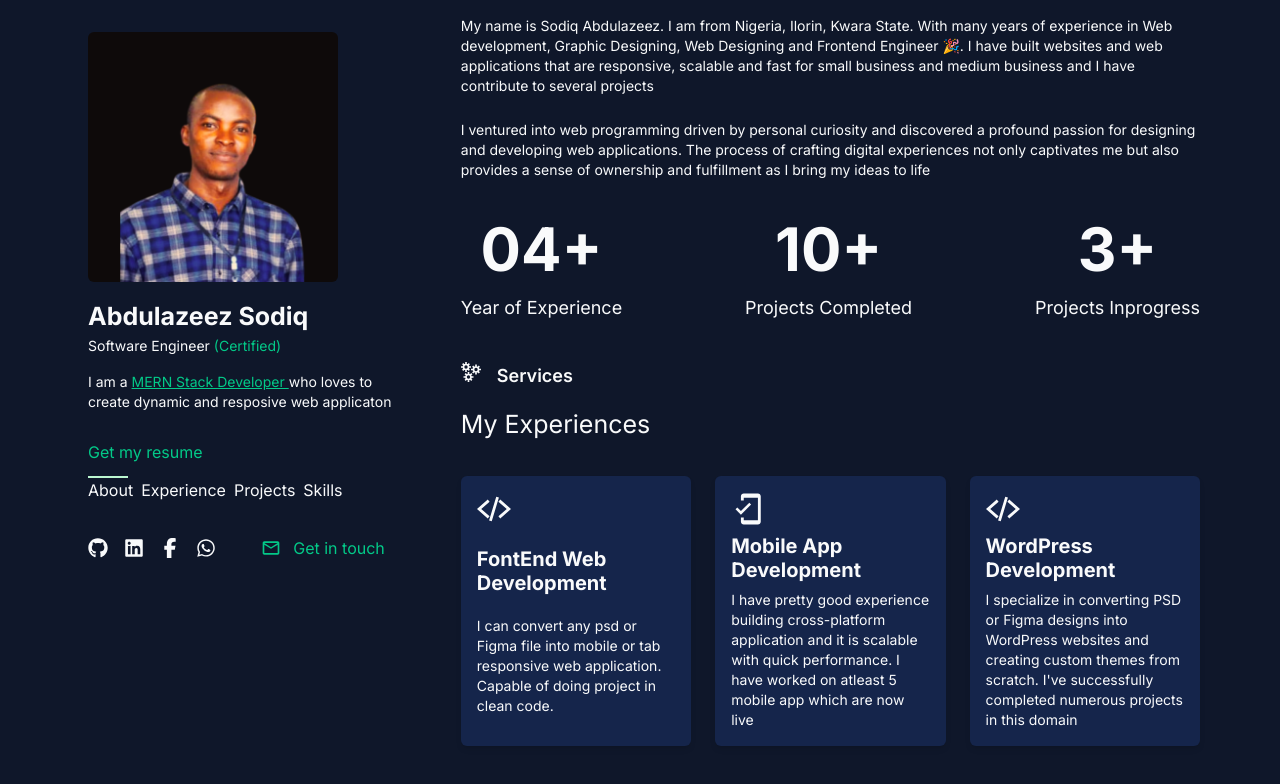
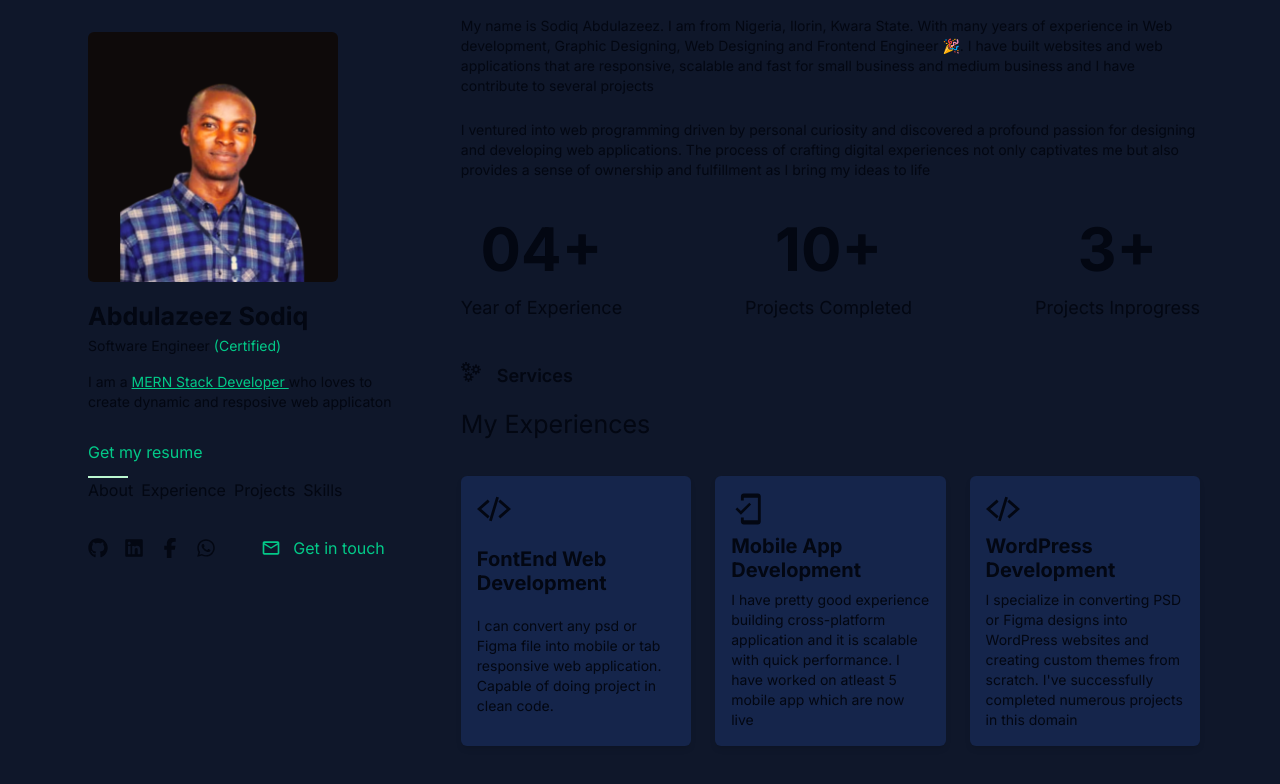
Before and after one commit to Abdulzeez403/abdulazeezsodiq, a Next.js app: page / in a window 1280 px wide. Shown: the top 784 px of the page. Built offline with nearby package versions, Linux system fonts and the light colour scheme.

Commit message:
new update

```diff
--- a/app/Datas/index.ts
+++ b/app/Datas/index.ts
@@ -1,4 +1,4 @@
-interface socailMediaProps { }
+interface socailMediaProps {}
 
 export interface SkillsProps {
   title: string;
@@ -47,10 +47,18 @@ export const ExperienceData: IExperienceProps[] = [
   {
     role: "MERN Stack Developer",
     company: "Asynctechs",
-        date: "Dec, 2022 - Present",
+    date: "Dec, 2022 - 2024",
     desc: "At Asynctechs, a startup located in Kwara State, I started as a frontend developer. Later, I transitioned to testing and eventually returned to development. Throughout my journey, I collaborated with a remote team of eight individuals, spread across different locations",
     techUseds: ["ReactJs", "JavaScript", "NextJs", "Graphql", "React_Native"],
     projects: ["MsGold", "Transact"],
+  },
+  {
+    role: "Mobile Developer",
+    company: "Adestaly",
+    date: "Dec, 2022 - 2024",
+    desc: "Adestaly is a telecom startup focused on reselling data, airtime, electricity bills, and other digital services. As a Mobile Developer, I was responsible for building and maintaining the core application that enabled users to access and manage these services efficiently",
+    techUseds: ["ReactJs", "JavaScript", "NextJs", "Graphql", "React_Native"],
+    projects: ["Adestaly App"],
   },
   {
     role: "FRONTEND Developer",
@@ -147,18 +155,16 @@ export const projectData: IProject[] = [
   {
     img: "/ecommerce.png",
     name: "Accmart",
-        stacks: ["Worpdress,  Elementor, Woo-commerce",],
+    stacks: ["Worpdress,  Elementor, Woo-commerce"],
     link: "https://ecommerce.goolhealthandsport.com",
     desc: "Accmart is a premier phone gadget store offering the latest and most innovative tech accessories. From cutting-edge smartphones to essential gadgets, Accmart provides a wide range of products to meet all your tech needs. ",
   },
 
-
   {
-        img: "/LIGHTBOARD.png",
-        name: "LightBoard",
-        stacks: ["React-Native, Typescript, Mongodb,Open AI, Tailwind"],
-        link: "https://ecommerce.goolhealthandsport.com",
-        desc: "Lightboard is an innovative educational app that empowers students to learn at their own pace by providing access to a wide range of courses.  ",
+    img: "/Payonce_HomeSection.png",
+    name: "Payonce",
+    stacks: ["Next Js, Typescript, Mongodb, Tailwind, Node Js"],
+    link: "https://mypayonce.vercel.app",
+    desc: "Payonce is a VTU platform designed for resellers to offer data, airtime, and utility bill payments. I contributed to building scalable frontend interfaces and integrating secure APIs for seamless transactions",
   },
-
 ];
--- a/app/layout.tsx
+++ b/app/layout.tsx
@@ -17,18 +17,16 @@ export default function RootLayout({
 }>) {
   return (
     <html lang="en" suppressHydrationWarning>
-
       <body className={`flex justify-center m-0 background ${inter.className}`}>
-
         <ThemeProvider
           attribute="class"
-                    defaultTheme="dark"
+          defaultTheme="light"
           enableSystem
-                    disableTransitionOnChange>
+          disableTransitionOnChange
+        >
           <div className=" w-96 mx-auto py-4 px-2  md:w-[90%] lg:w-[90%]  ">
             {children}
           </div>
-
         </ThemeProvider>
       </body>
     </html>
```
Also changed, not shown: public/Payonce_HomeSection.png (added). Lines whose indentation alone changed are shown as unchanged.
